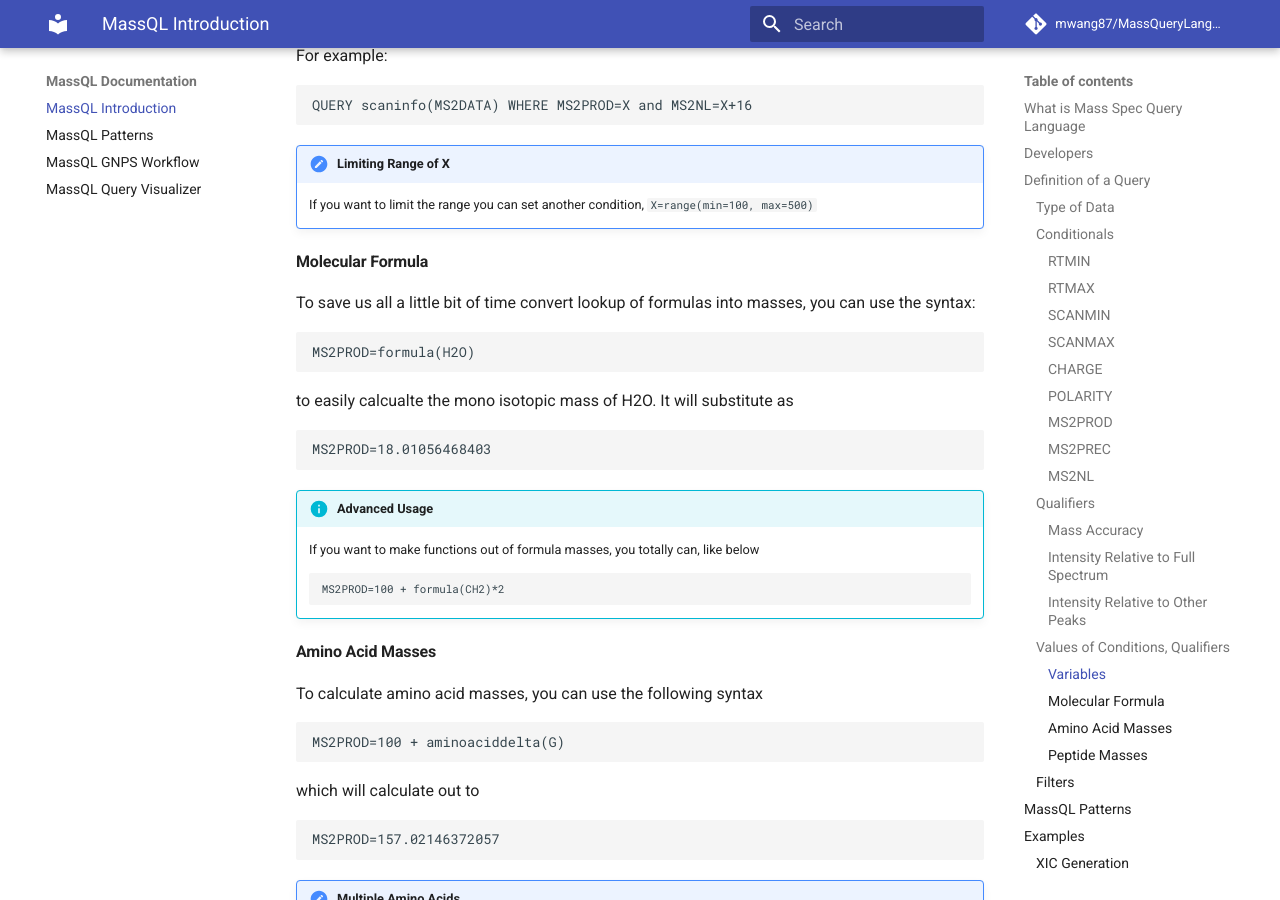
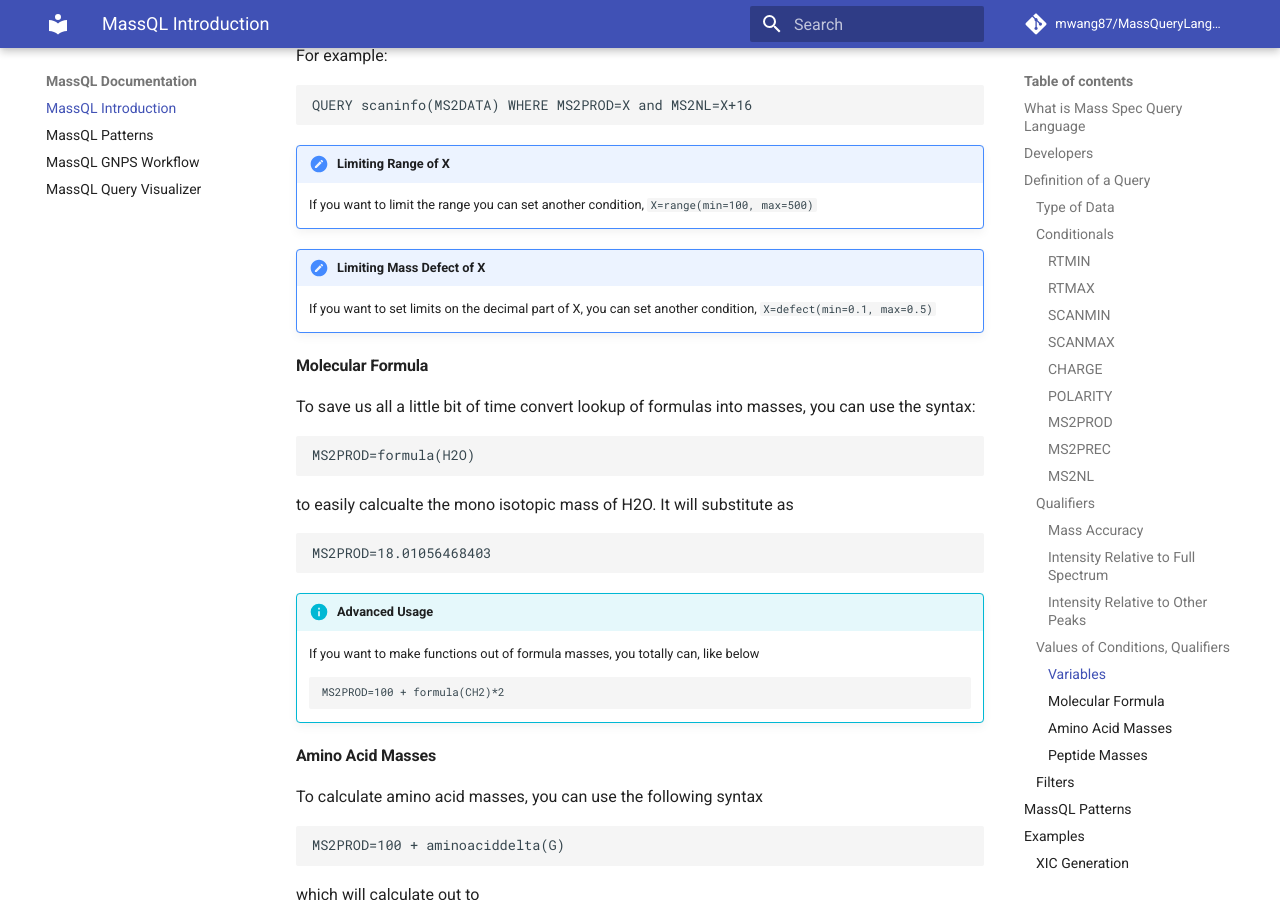
Before and after one commit to mwang87/MassQueryLanguage_Documentation, an MkDocs documentation site: the page built from docs/index.md, in a window 1280 px wide and 900 px high, scrolled down 4140 px. Built offline with MkDocs 1.6.1 and Material for MkDocs 9.7.7, drawn with Linux system fonts in a browser that asks for light colours; comment, search, counter and statistics services are not loaded.

Commit message:
updating

````diff
--- a/docs/index.md
+++ b/docs/index.md
@@ -177,6 +177,9 @@ QUERY scaninfo(MS2DATA) WHERE MS2PROD=X and MS2NL=X+16
 !!! note "Limiting Range of X"
     If you want to limit the range you can set another condition, ```X=range(min=100, max=500)```
 
+!!! note "Limiting Mass Defect of X"
+    If you want to set limits on the decimal part of X, you can set another condition, ```X=defect(min=0.1, max=0.5)```
+
 #### Molecular Formula
 
 To save us all a little bit of time convert lookup of formulas into masses, you can use the syntax:
````
